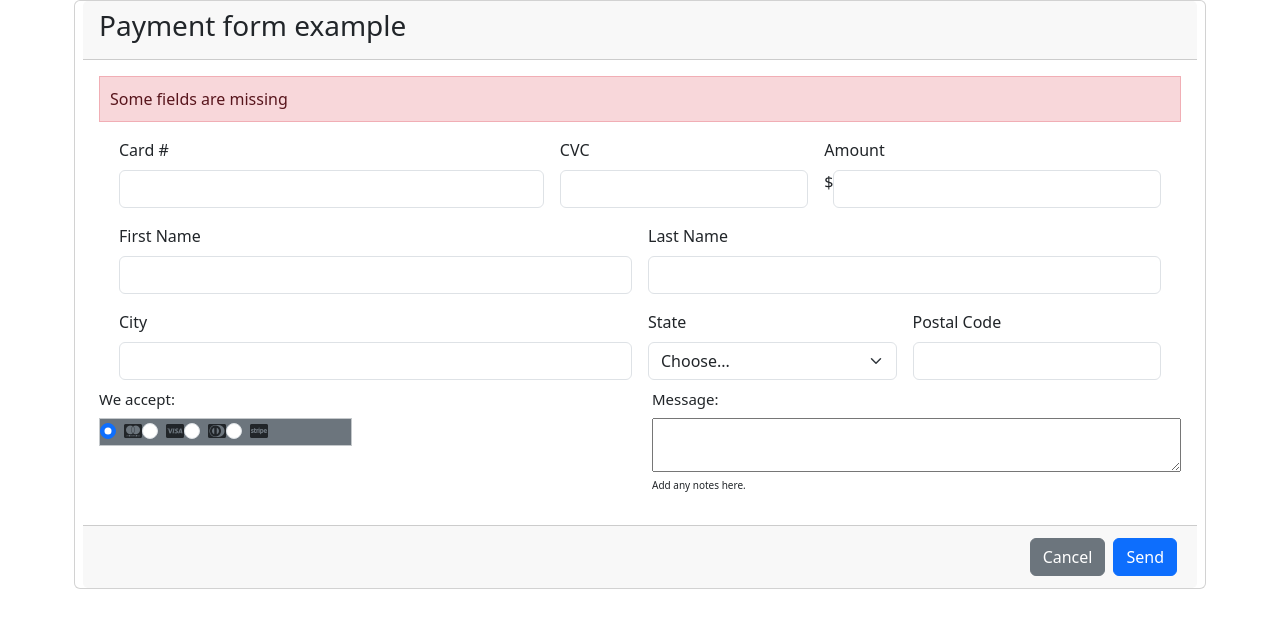
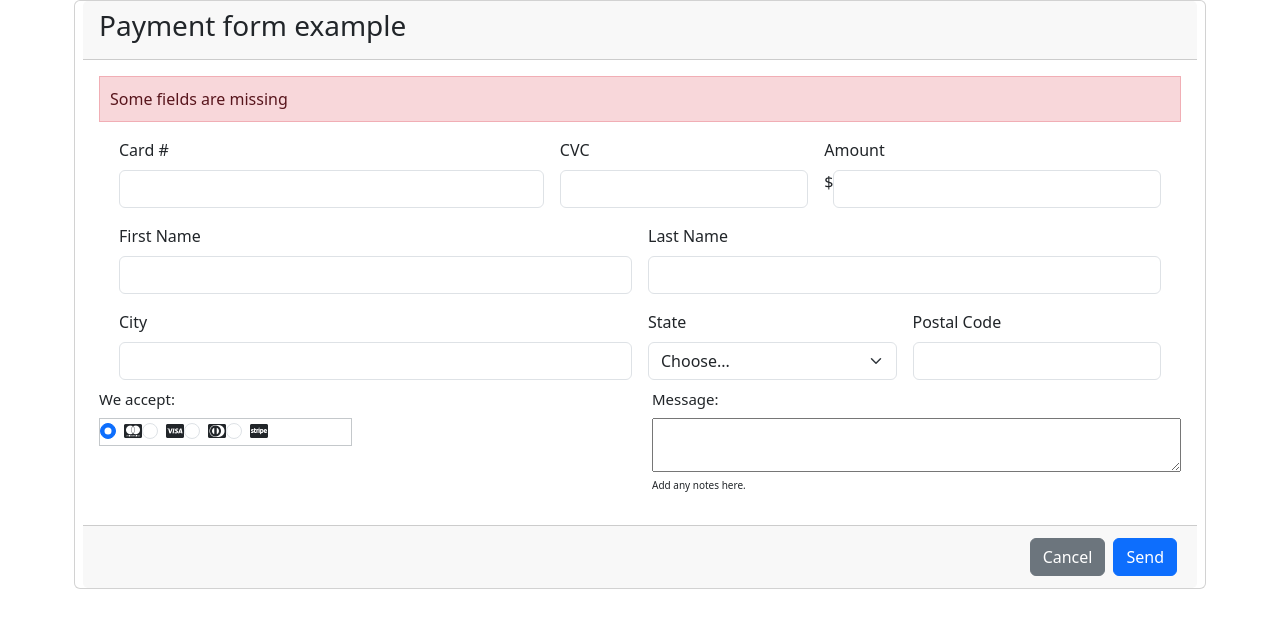
Before and after one commit to 4GeeksAcademy/FORMS-XIMENA-AVALOS, a plain HTML site: page index.html in a window 1280 px wide. Drawn offline with nearby package versions, Linux system fonts and the light colour scheme.

Commit message:
PJ-Forms-XA

```diff
--- a/index.html
+++ b/index.html
@@ -79,7 +79,7 @@
 
             <div class="col-3 ">
               <legend style="font-size: 15px;">We accept:</legend>
-              <div class=" d-flex border border-secondary-subtle bg-secondary" >
+              <div class=" d-flex border border-secondary-subtle bg-secondaryP" >
                 <div class="form-check ">
                   <input class="form-check-input" type="radio" name="paymentMethod" id="MasterCard" value="MasterCard" checked>
                   <label class="form-check-label" for="MasterCard">
```
